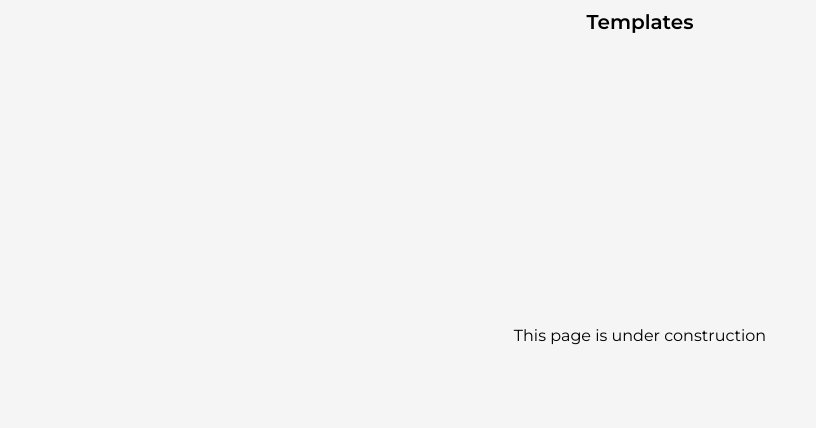
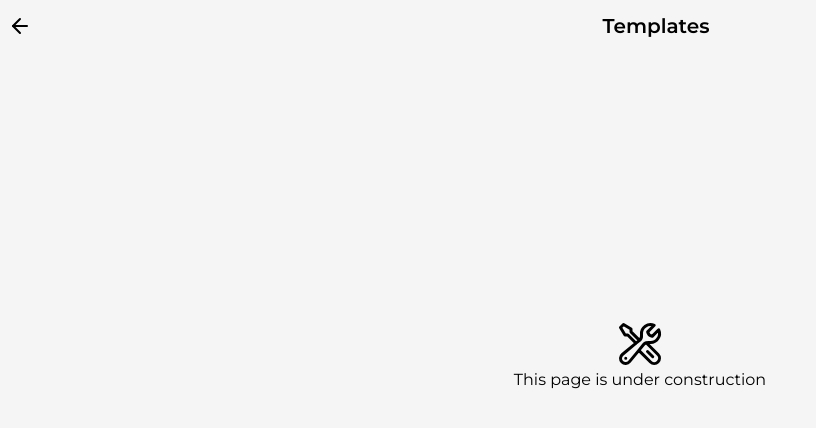
Before and after one commit to anwarrturay/WokPepa, a React (Vite) app in the folder UI/ultraResume/: page /templates in a window 1280 px wide. Shown: the top 428 px of the page, without its empty margins (0-816 px from the left). Built offline with nearby package versions, Linux system fonts and the light colour scheme; what @react-pdf/renderer would draw is missing.

Commit message:
added the construction icon on the templates page

```diff
--- a/UI/ultraResume/src/api/axios.jsx
+++ b/UI/ultraResume/src/api/axios.jsx
@@ -1,6 +1,6 @@
 import axios from "axios";
-// export const BASE_URL = "http://localhost:3500"
-export const BASE_URL = "https://wokpepa-api-service.onrender.com"
+export const BASE_URL = "http://localhost:3500"
+// export const BASE_URL = "https://wokpepa-api-service.onrender.com"
 
 export default axios.create({
     baseURL: BASE_URL
--- a/UI/ultraResume/src/views/components/Templates.jsx
+++ b/UI/ultraResume/src/views/components/Templates.jsx
@@ -1,12 +1,20 @@
-import React from 'react'
-
+import { ArrowLeft } from 'lucide-react'
+import { useNavigate } from 'react-router'
 const Templates = () => {
+  const navigate = useNavigate();
   return (
     <section  className='font-montserrat'>
-      <header className='text-xl text-center mt-2 font-semibold'>
+      <header className='flex justify-between items-center text-xl text-center mt-3 font-semibold'>
+        <div onClick={()=> navigate(-1)}>
+          <ArrowLeft  className='ml-2 cursor-pointer'/>
+        </div>
         Templates
+        <div></div>
       </header>
-      <main className='flex flex-col items-center justify-center grow relative top-[18rem]'>
+      <main className='flex flex-col items-center justify-center grow relative top-[17.5rem]'>
+        <svg xmlns="http://www.w3.org/2000/svg" fill="none" viewBox="0 0 24 24" strokeWidth={1.5} stroke="currentColor" className="size-12">
+          <path strokeLinecap="round" strokeLinejoin="round" d="M11.42 15.17 17.25 21A2.652 2.652 0 0 0 21 17.25l-5.877-5.877M11.42 15.17l2.496-3.03c.317-.384.74-.626 1.208-.766M11.42 15.17l-4.655 5.653a2.548 2.548 0 1 1-3.586-3.586l6.837-5.63m5.108-.233c.55-.164 1.163-.188 1.743-.14a4.5 4.5 0 0 0 4.486-6.336l-3.276 3.277a3.004 3.004 0 0 1-2.25-2.25l3.276-3.276a4.5 4.5 0 0 0-6.336 4.486c.091 1.076-.071 2.264-.904 2.95l-.102.085m-1.745 1.437L5.909 7.5H4.5L2.25 3.75l1.5-1.5L7.5 4.5v1.409l4.26 4.26m-1.745 1.437 1.745-1.437m6.615 8.206L15.75 15.75M4.867 19.125h.008v.008h-.008v-.008Z" />
+        </svg>
         <p>This page is under construction</p>
       </main>
     </section>
--- a/UI/ultraResume/src/views/settings/components/Sidebar.jsx
+++ b/UI/ultraResume/src/views/settings/components/Sidebar.jsx
@@ -1,5 +1,5 @@
 import React, {useState} from 'react'
-import { X,  CircleUserRound, AppWindowMac, FileUser, Bell, Contact } from "lucide-react";
+import { X,  CircleUserRound, Sliders } from "lucide-react";
 import logo from "../../../assets/ultraResume-book.png";
 import useToggleSidebar from "../hooks/useToggleSidebar"
 import useAuth from '../../../hooks/useAuth';
@@ -30,9 +30,10 @@ const Sidebar = () => {
                 Account
             </li>
             <li
-                className={`flex p-2 cursor-pointer ${activeSection === "preferences" ? "bg-gray-200 rounded" : "hover:bg-gray-200 hover:rounded"}`}
+                className={`flex p-2 cursor-pointer mt-2 ${activeSection === "preferences" ? "bg-gray-200 rounded" : "hover:bg-gray-200 hover:rounded"}`}
                 onClick={() => setActiveSection("preferences")}
             >
+                <Sliders size={20} className='mr-2'/>
                 <Preferences size={20} className='mr-2'/>
             </li>
         </ul>
```
Also changed, not shown: 2 other files (tests, documents, lock files or other folders).
